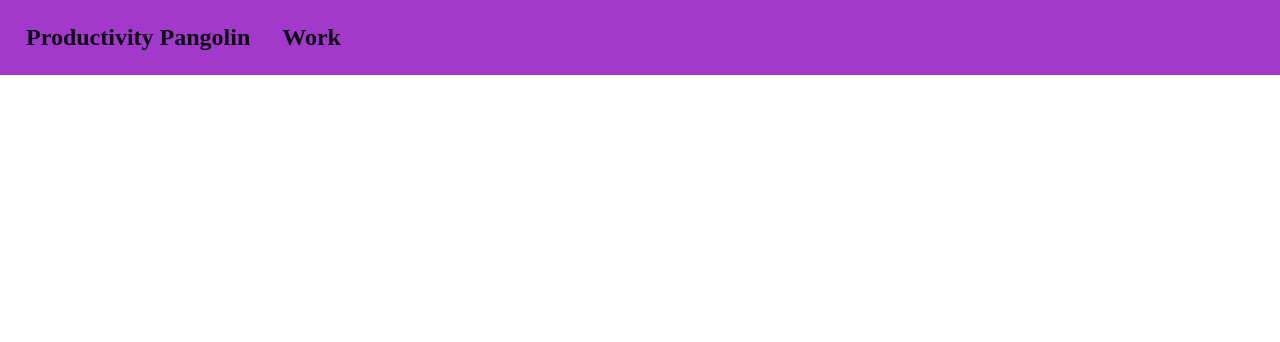
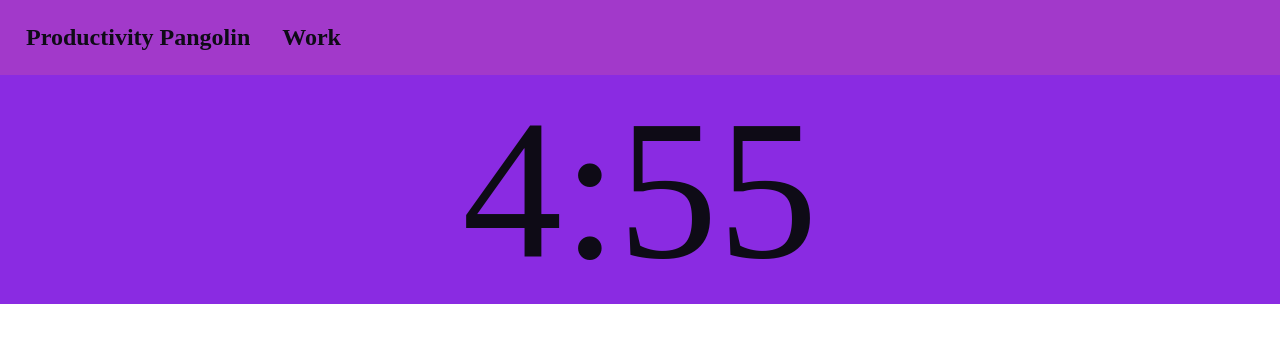
Before and after one commit to coderFeedForwardAlg/productivity-pangolin, a React (Create React App) app: page /break in a window 1280 px wide. Shown: the top 342 px of the page. Built offline with nearby package versions, Linux system fonts and the light colour scheme.

Commit message:
new commit

```diff
--- /dev/null
+++ b/firestore.indexes.json
@@ -0,0 +1,4 @@
+{
+  "indexes": [],
+  "fieldOverrides": []
+}
--- a/public/index.html
+++ b/public/index.html
@@ -9,6 +9,11 @@
       name="description"
       content="Web site created using create-react-app"
     />
+
+
+
+
+
     <link rel="apple-touch-icon" href="%PUBLIC_URL%/logo192.png" />
     <!--
       manifest.json provides metadata used when your web app is installed on a
--- a/src/App.js
+++ b/src/App.js
@@ -1,8 +1,11 @@
-import './App.css';
 import DisplayData from './components/DisplayData';
 import NewWorkWesh from './components/newWorkSesh';
 import NavBar from './components/navBar';
+import Timer from './components/timer';
 import {BrowserRouter as Router, Route, Switch} from 'react-router-dom';
+import GoodWork from './components/goodWork';
+import Break from './components/breake';
+
 
 
 function App() {
@@ -11,15 +14,32 @@ function App() {
       <div className='App'>
         <NavBar/>
         <Switch>
+
             <Route exact path="/">
-              <h1>landing page</h1>
+              <h1>Welcome to Productivity Pangolin</h1>
             </Route>
+
             <Route  path="/display">
               <DisplayData/>
             </Route>
+
             <Route  path="/work">
               <NewWorkWesh/>
             </Route>
+
+            <Route  path="/timer/:id">
+              <Timer/>
+            </Route>
+
+            <Route  path="/goodWork">
+              <GoodWork/>
+            </Route>
+
+            <Route  path="/break">
+              <Break/>
+            </Route>
+
+
         </Switch>
       </div>
     </Router>
--- a/src/components/DisplayData.js
+++ b/src/components/DisplayData.js
@@ -21,9 +21,7 @@ const DisplayData = () => {
 
     return (
         <div className='display-data'>
-            <h1>react firebase project</h1>
-            {users.map( (user) => {return <div>id: {user.userID}</div>} )  }
-            {users.map( (duration) => {return <div> how long you worked: {duration.duration} </div>})}
+            {users.map( (duration) => {return <div> how long you worked in each work session: {duration.duration} </div>})}
         </div>
      );
 }
--- /dev/null
+++ b/src/components/breake.js
@@ -0,0 +1,33 @@
+import { useHistory } from "react-router-dom";
+import { useState, useEffect } from "react";
+
+const Break = () => {
+    const [time, setTime] = useState(5 * 60); // should be id
+    const history = useHistory();
+
+    useEffect(()=>{
+        const interval = setInterval(()=>{
+            clearInterval(interval);
+            setTime(time - 1);
+        }, 1000);
+        if(time <= 0){
+            history.push("/work");
+        }
+    },[time]);
+
+    const displayTime = ()=>{
+        let min = Math.floor(time / 60);
+        let sec = time % 60;
+        if(sec < 10){
+            return `${min}:0${sec}`;
+        }
+        return `${min}:${sec}`;
+    }
+    return (
+        <div className="timer">
+            {displayTime()}
+        </div>
+     );
+}
+
+export default Break;
--- /dev/null
+++ b/src/components/goodWork.js
@@ -0,0 +1,17 @@
+import { useHistory } from "react-router-dom";
+const GoodWork = () => {
+    const history = useHistory();
+    const breakTime = ()=>{
+        history.push('/break');
+    }
+    return (
+        <div className="goodWork">
+            <h1>Good Work</h1>
+            <button className="breakBut" onClick={breakTime}>
+                Take a Break
+            </button>
+        </div>
+     );
+}
+
+export default GoodWork;
--- a/src/components/newWorkSesh.js
+++ b/src/components/newWorkSesh.js
@@ -1,14 +1,41 @@
+import { useState, history } from "react";
+import { useHistory } from "react-router-dom";
+import {db} from '../firebase-config'
+import { collection, addDoc } from "firebase/firestore";
 const NewWorkWesh = () => {
+    const [time, setTime] = useState(25);
+
+    history = useHistory();
+
+    const userCollection = collection(db, "productivityData");
+    const creatWorkSesh = async ()=>{
+        const d = new Date();
+        await addDoc(userCollection, {
+            duration: time,
+            productivity: null,
+            reward: null,
+            startWorkTime: d,
+            userID: 0
+        });
+    }
+
+    const start = ()=>{
+        creatWorkSesh();
+        history.push(`/timer/${time}`);
+    }
+
     return (
         <div className="new-work-sesh">
             <form>
-                <label>How Long Do You Want To Work</label>
+                <label id="new-work-lable"><h2>How Long Do You Want To Work</h2></label>
                 <input placeholder="25" onChange={(e)=>{
-                    //setFirstName(e.target.value);
+                    setTime(e.target.value);
                 }}/>
                 {/*<error>{ errors.duration?.type === "required" && "please enter a value"}</error>
                 <error>{errors.duration?.type === "pattern" && "please only enter numbers"}</error> */}
+
             </form>
+            <button className="startBut" onClick={start}>Start</button>
         </div>
      );
 }
--- a/src/components/timer.js
+++ b/src/components/timer.js
@@ -1,7 +1,33 @@
+import { useState, useRef, useEffect } from 'react';
+import { useHistory, useParams } from 'react-router-dom';
+
 const Timer = () => {
+   const { id } = useParams();
+   const [time, setTime] = useState(id * 60);
+   const history = useHistory();
+
+   useEffect(()=>{
+        const interval = setInterval(()=>{
+            clearInterval(interval);
+            setTime(time - 1);
+        }, 1000);
+        if(time <= 0){
+            history.push("/goodWork");
+        }
+   },[time]);
+
+   const displayTime = ()=>{
+       let min = Math.floor(time / 60);
+       let sec = time % 60;
+       if(sec < 10){
+        return `${min}:0${sec}`;
+       }
+       return `${min}:${sec}`;
+   }
+
     return (
         <div className="timer">
-
+            {displayTime()}
         </div>
      );
 }
--- a/src/index.js
+++ b/src/index.js
@@ -2,6 +2,7 @@ import React from 'react';
 import ReactDOM from 'react-dom/client';
 import App from './App';
 import reportWebVitals from './reportWebVitals';
+
 
 const root = ReactDOM.createRoot(document.getElementById('root'));
 root.render(
```
Also changed, not shown: 2 other files (tests, documents, lock files or other folders).
